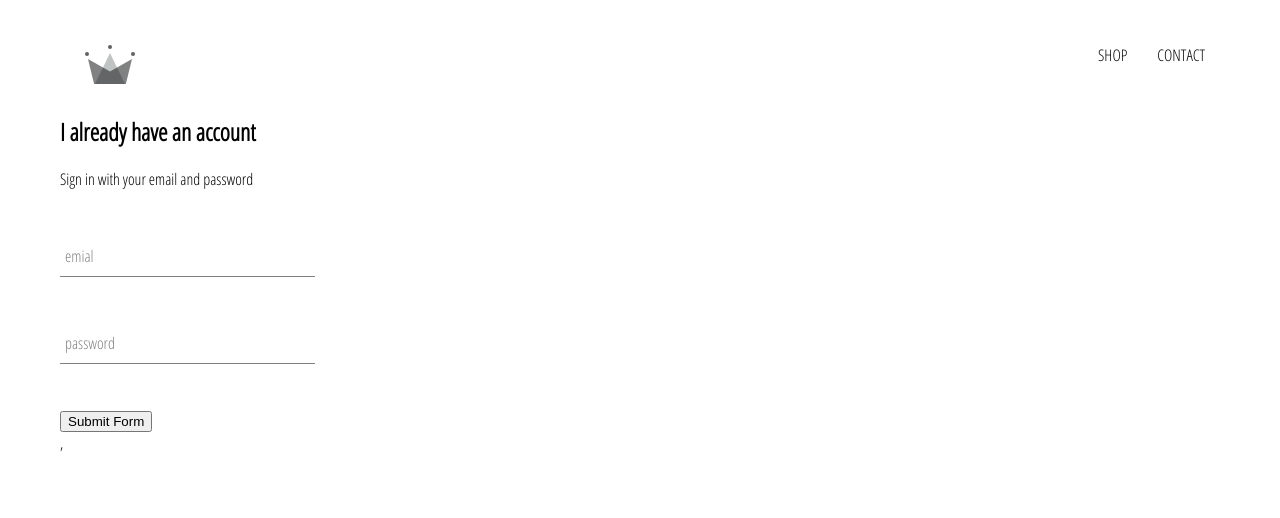
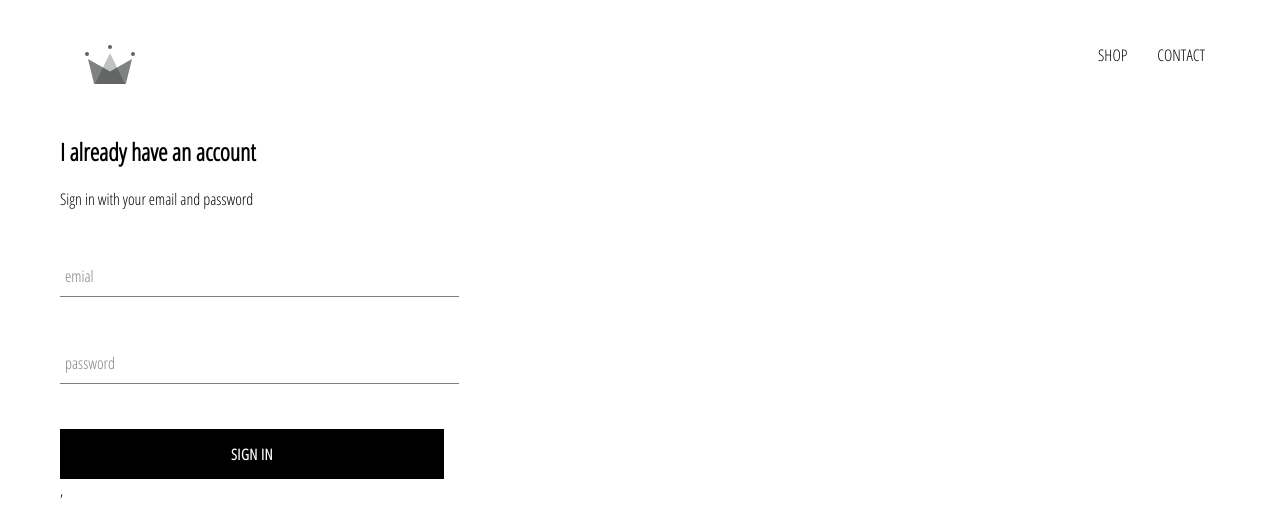
Before and after one commit to tomkotlar/e_commerce, a React (Create React App) app: page /signin in a window 1280 px wide. Shown: the top 518 px of the page. Built offline with nearby package versions, Linux system fonts and the light colour scheme.

Commit message:
adding cutom button component

```diff
--- /dev/null
+++ b/src/Components/custom-button/CustomButon.styles.scss
@@ -0,0 +1,22 @@
+.custom-button {
+    min-width: 165px;
+    width: auto;
+    height: 50px;
+    letter-spacing: 0.5px;
+    line-height: 50px;
+    padding: 0 35px 0 35px;
+    font-size: 15px;
+    background-color: black;
+    color: white;
+    text-transform: uppercase;
+    font-family: 'Open Sans Condensed';
+    font-weight: bolder;
+    border: none;
+    cursor: pointer;
+
+    &:hover {
+      background-color: white;
+      color: black;
+      border: 1px solid black;
+    }
+  }
--- /dev/null
+++ b/src/Components/custom-button/CustomButton.jsx
@@ -0,0 +1,14 @@
+import React from 'react'
+import './CustomButon.styles.scss'
+
+const CustomButton = ({children, ...otherProps}) => {
+    return (
+        <button className='custom-button' {...otherProps}>
+            {children}
+        </button>
+
+
+    )
+}
+
+export default CustomButton
--- a/src/Components/form-input/FormInput.jsx
+++ b/src/Components/form-input/FormInput.jsx
@@ -4,16 +4,11 @@
 const FormInput = ({ handleChange, label, ...otherProps }) => {
   return (
     <div className="group">
-      <input
-        type="text"
-        className="form-input"
-        onChange={handleChange}
-        {...otherProps}
-      />
+      <input className="form-input" onChange={handleChange} {...otherProps} />
       {label ? (
         <label
           className={`${
-            otherProps.value.length ? "shink" : ""
+            otherProps.value.length ? "shrink" : ""
           } form-input-label`}
         >
           {label}
--- a/src/Components/preview-item/CollectionItem.jsx
+++ b/src/Components/preview-item/CollectionItem.jsx
@@ -6,7 +6,7 @@
     <div className="image" style={{ backgroundImage: `url(${imageUrl})` }} />
     <div className="collection-footer">
       <span className="name">{name}</span>
-      <span className="price">{price}</span>
+      <span className="price">${price}</span>
     </div>
   </div>
 )
--- a/src/Components/sign-in/SignIn.jsx
+++ b/src/Components/sign-in/SignIn.jsx
@@ -1,6 +1,7 @@
 import React, { Component } from "react"
 import "./SignIn.styles.scss"
 import FormInput from "../form-input/FormInput"
+import CustomButton from "../custom-button/CustomButton"
 
 export default class SignIn extends Component {
   state = {
@@ -26,7 +27,7 @@
         <h2> I already have an account</h2>
         <span>Sign in with your email and password</span>
 
-        <form action="submit" onSubmit={this.handleSubmit}>
+        <form  onSubmit={this.handleSubmit}>
 
 
           <FormInput
@@ -35,6 +36,7 @@
             label='emial'
             value={this.state.email}
             handleChange={this.handleChange}
+            autoComplete="email"
             required
           />
 
@@ -49,7 +51,10 @@
 
         </form>
 
-        <input type="submit" value="Submit Form" />
+        <CustomButton type="submit">
+        Sign In
+        </CustomButton>
+
       </div>
     )
   }
--- a/src/Components/sign-in/SignIn.styles.scss
+++ b/src/Components/sign-in/SignIn.styles.scss
@@ -1,3 +1,9 @@
 .sign-in {
-    width: 30vh;
-}
+    width: 30vw;
+    display: flex;
+    flex-direction: column;
+
+    .title {
+      margin: 10px 0;
+    }
+  }
--- a/src/Pages/homepage/HomePage.styles.scss
+++ b/src/Pages/homepage/HomePage.styles.scss
@@ -2,5 +2,5 @@
     display: flex;
     flex-direction: column;
     align-items: center;
-    padding: 20px 80px;
+    // padding: 20px 80px;
   }
```
